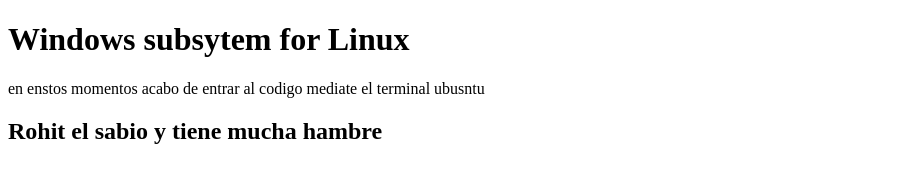
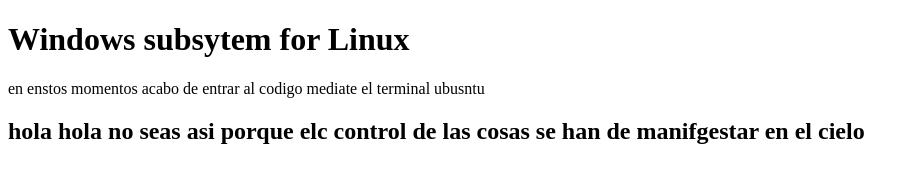
Before and after one commit to celdaz/ProyectoDemoCursoPrework-, a plain HTML site: page index.html in a window 1280 px wide. Shown: the whole page, without its empty margins (0-919 px from the left). Drawn offline with Linux system fonts and the light colour scheme.

Commit message:
cambios agregamos info

```diff
--- a/index.html
+++ b/index.html
@@ -11,6 +11,6 @@
     <p>en enstos momentos acabo
          de entrar al codigo
           mediate el terminal ubusntu</p>
-    <h2>Rohit el sabio y tiene mucha hambre</h2>
+    <h2>hola hola no seas asi porque elc control de las cosas se han de manifgestar en el cielo</h2>
 </body>
 </html>
```
